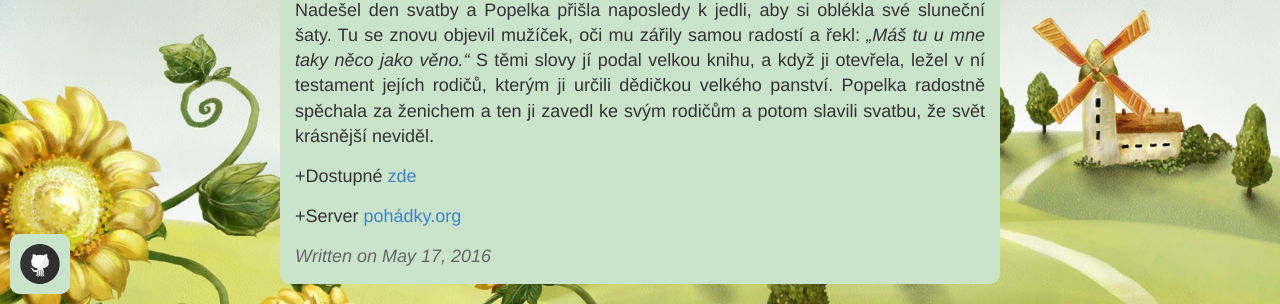
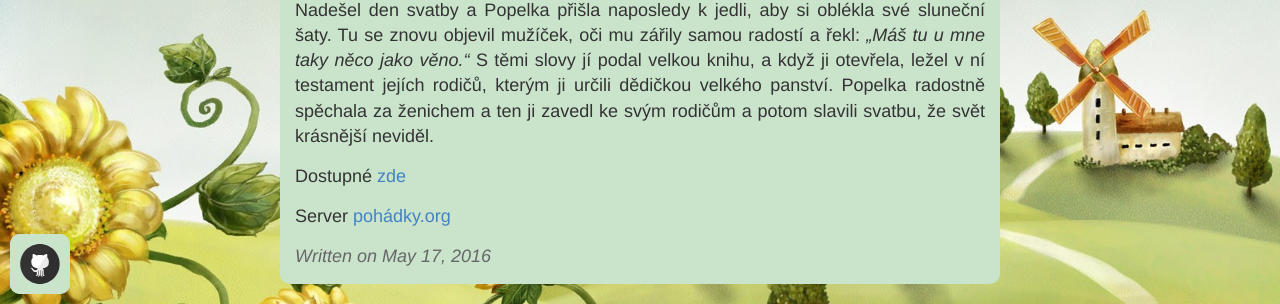
Before and after one commit to 450000/450000.github.io, a Jekyll site: the page built from _posts/2016-5-17-Polelka-ze-lhoty-a-nemanic.md, in a window 1280 px wide and 900 px high, scrolled down 1613 px. Shown: the part 596-900 px from the top of the window. Built offline with Jekyll 4.4.1, drawn with Linux system fonts in a browser that asks for light colours.

Commit message:
oprava syntaxe md

```diff
--- a/_posts/2016-5-17-Polelka-ze-lhoty-a-nemanic.md
+++ b/_posts/2016-5-17-Polelka-ze-lhoty-a-nemanic.md
@@ -39,6 +39,6 @@ samou radostí a řekl: *„Máš tu u mne taky něco jako věno.“* S těmi sl
 jejích rodičů, kterým ji určili dědičkou velkého panství. Popelka radostně spěchala za ženichem a ten ji zavedl ke svým rodičům
 a potom slavili svatbu, že svět krásnější neviděl.
 
-+Dostupné [zde](http://pohadky.org/index.php?co=pohadka&pohadka=634)<br/>
+Dostupné [zde](http://pohadky.org/index.php?co=pohadka&pohadka=634)<br/>
 
-+Server [pohádky.org](www.pohadky.org)
+Server [pohádky.org](www.pohadky.org)
```
Also changed, not shown: other parts of _posts/2016-5-17-Polelka-ze-lhoty-a-nemanic.md (+1 -1 lines).
